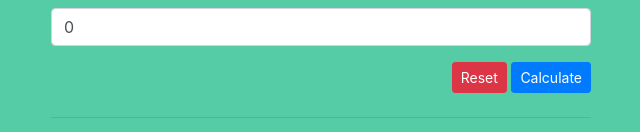
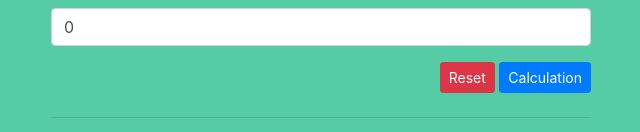
Before and after one commit to VinayTomar12/SmartBudget, a website: page dist/index.html in a window 1280 px wide. Shown: the part 270-402 px from the top of the page, without its empty margins (319-959 px from the left). Drawn offline with nearby package versions, Linux system fonts and the light colour scheme.

Commit message:
buttons changed

```diff
--- a/dist/index.html
+++ b/dist/index.html
@@ -112,8 +112,8 @@
                         <input id="deduction" type="number" class="form-control" placeholder="Enter monthly Deductions" value="0">
                     </div>
                     <div class="form-group text-right">
-                        <input type="button" onclick="reset_budget()" class="btn btn-sm btn-danger" value="Reset">
-                        <input type="button" onclick='calculate_budget()' class="btn btn-sm btn-primary" value="Calculate">
+                        <button onclick="reset_budget()" class="btn btn-sm btn-danger">Reset</button>
+                        <button onclick='calculate_budget()' class="btn btn-sm btn-primary">Calculation</button>
                     </div>
                 </form>
                 <hr>
```
